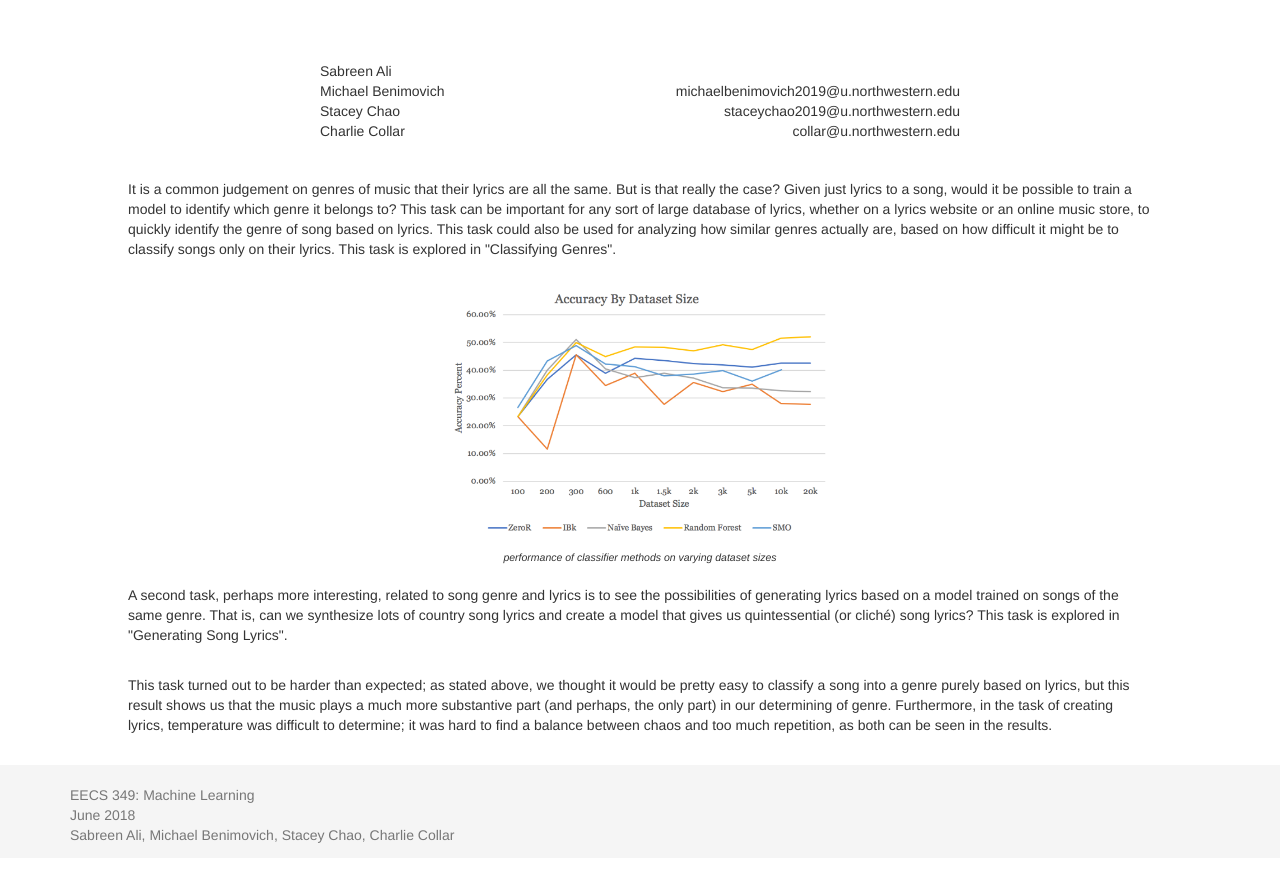
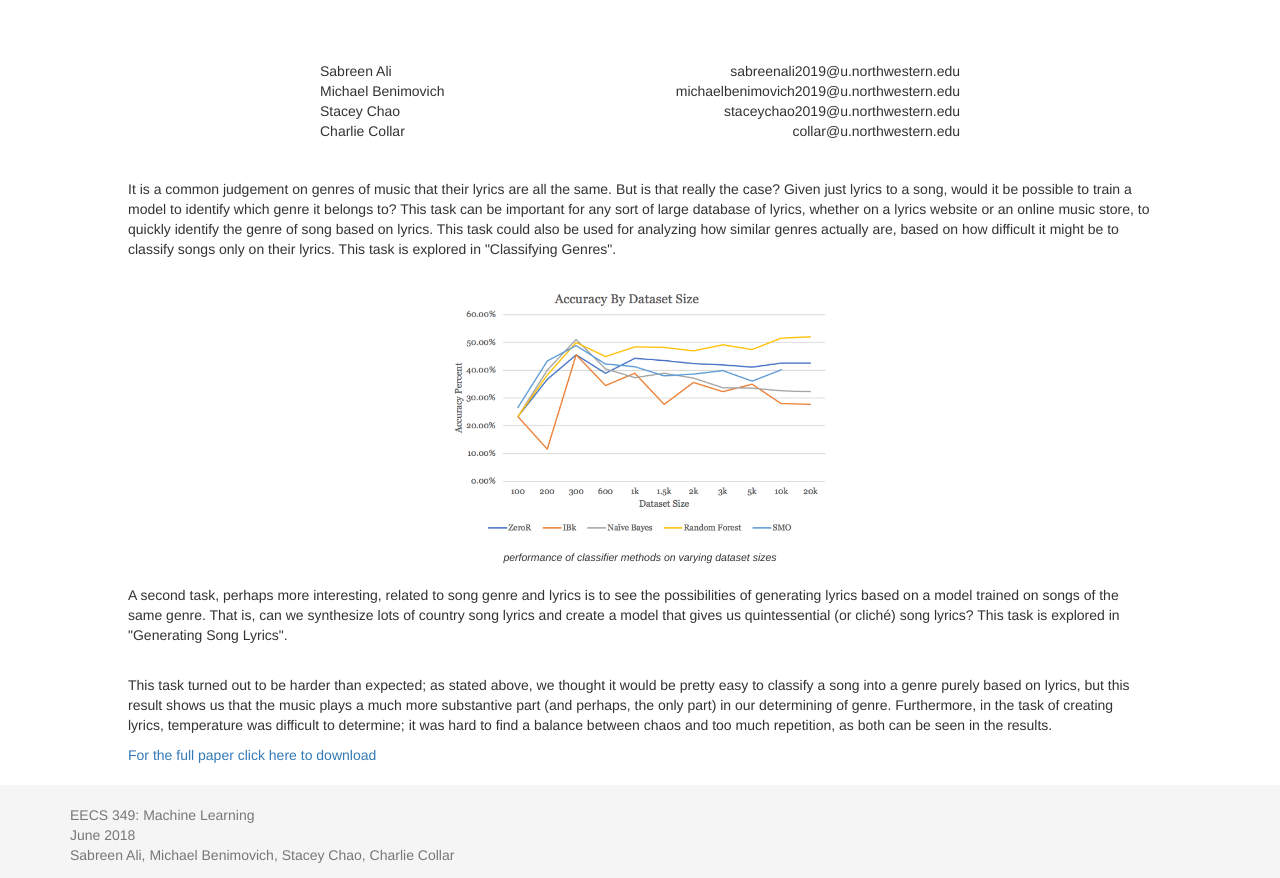
Before and after one commit to MSNimo/msnimo.github.io, a plain HTML site: page MLProjectHome.html in a window 1280 px wide. Shown: the part 114-992 px from the top of the page. Drawn offline with nearby package versions, Linux system fonts and the light colour scheme.

Commit message:
Added full paper

```diff
--- a/MLProjectHome.html
+++ b/MLProjectHome.html
@@ -20,7 +20,7 @@
             <a class="navbar-brand" href="#">The AI Artist</a>
             <ul style="padding-top: 6px;" class = "nav nav-pills">
 
-                <li><a href="#MLProjectHome.html" class="active">Abstract</a></li>
+                <li><a href="MLProjectHome.html" class="active">Abstract</a></li>
                 <li><a href="data.html">Data</a></li>
                 <li><a href="class.html">Classifying Genres</a></li>
                 <li><a href="gen.html">Generating Song Lyrics</a></li>
@@ -31,7 +31,7 @@
         <table class="main" style = "width: 50%; margin:auto; border: 1px; border-color: black;">
             <tr>
                 <td>Sabreen Ali</td>
-                <td style = "text-align: right"></td>
+                <td style = "text-align: right">sabreenali2019@u.northwestern.edu</td>
             </tr>
             <tr>
                 <td>Michael Benimovich</td>
@@ -58,6 +58,8 @@
 
             <p>&#09;This task turned out to be harder than expected; as stated above, we thought it would be pretty easy to classify a song into a genre purely based on lyrics, but this result shows us that the music plays a much more substantive part (and perhaps, the only part) in our determining of genre.  Furthermore, in the task of creating lyrics, temperature was difficult to determine; it was hard to find a balance between chaos and too much repetition, as both can be seen in the results.</p>
 
+            <a href="ML_Pictures/MLFinalReport.pdf">For the full paper click here to download</a>
+
         </div>
         <footer class="footer" style="background-color:whitesmoke; height: 15%; bottom: 0; position: relative; width: 100%; padding-bottom: 1%;">
             <div class="container">
```
Also changed, not shown: 1 other file.
